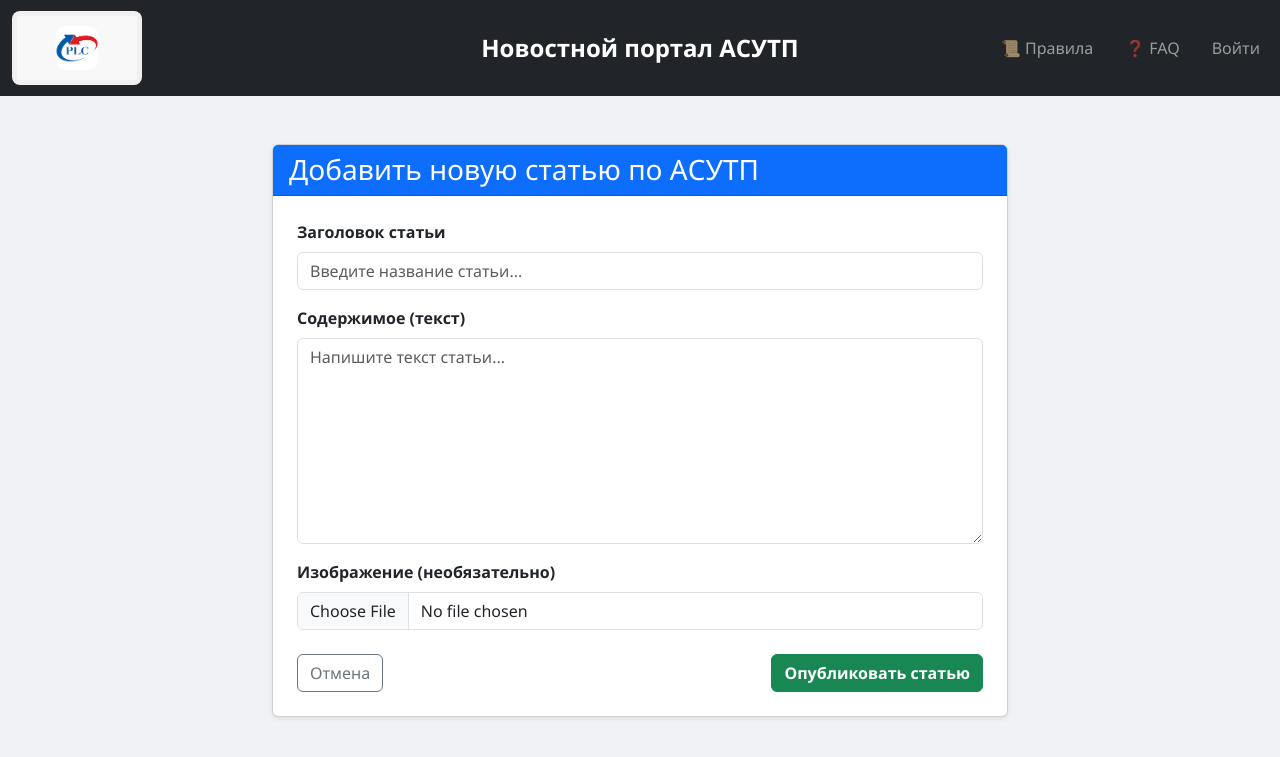
After one commit to serg-12-ctrl/mini-------, a Django app: template 1718/myproject/articles/templates/articles/create_article.html in a window 1280 px wide. The commit adds this page. Shown: the top 757 px of the page. Run offline with Django 5.2, Linux system fonts and the light colour scheme; the template is opened without the code that fills it, so the values that code supplies are empty.

Commit message:
Добавить статью

```diff
--- /dev/null
+++ b/1718/myproject/articles/templates/articles/create_article.html
@@ -0,0 +1,41 @@
+{% extends 'base.html' %}
+
+{% block content %}
+<div class="row justify-content-center mt-5">
+    <div class="col-md-8">
+        <div class="card shadow-sm">
+            <div class="card-header bg-primary text-white">
+                <h3 class="card-title mb-0"><i class="bi bi-plus-circle"></i> Добавить новую статью по АСУТП</h3>
+            </div>
+            <div class="card-body p-4">
+
+                <!-- Форма отправки данных -->
+                <form method="post" enctype="multipart/form-data">
+                    {% csrf_token %}
+
+                    <div class="mb-3">
+                        <label for="id_title" class="form-label fw-bold">Заголовок статьи</label>
+                        <input type="text" name="title" id="id_title" class="form-control" placeholder="Введите название статьи..." required>
+                    </div>
+
+                    <div class="mb-3">
+                        <label for="id_content" class="form-label fw-bold">Содержимое (текст)</label>
+                        <textarea name="content" id="id_content" rows="8" class="form-control" placeholder="Напишите текст статьи..." required></textarea>
+                    </div>
+
+                    <div class="mb-4">
+                        <label for="id_image" class="form-label fw-bold">Изображение (необязательно)</label>
+                        <input type="file" name="image" id="id_image" class="form-control">
+                    </div>
+
+                    <div class="d-flex justify-content-between">
+                        <a href="{% url 'index' %}" class="btn btn-outline-secondary">Отмена</a>
+                        <button type="submit" class="btn btn-success fw-bold">Опубликовать статью</button>
+                    </div>
+                </form>
+
+            </div>
+        </div>
+    </div>
+</div>
+{% endblock %}
--- a/1718/myproject/articles/urls.py
+++ b/1718/myproject/articles/urls.py
@@ -43,5 +43,6 @@ urlpatterns = [
     # --- Профили пользователей ---
     path('profile/edit/', views.edit_profile, name='edit_profile'),
     path('profile/<str:username>/', views.user_profile, name='user_profile'),
+    path('article/create/', views.article_create, name='article_create'),
 
 ] + static(settings.MEDIA_URL, document_root=settings.MEDIA_ROOT)
```
Also changed, not shown: 1718/myproject/articles/templates/articles/index.html (+9 -0 lines), 1718/myproject/articles/views.py (+19 -2 lines).
